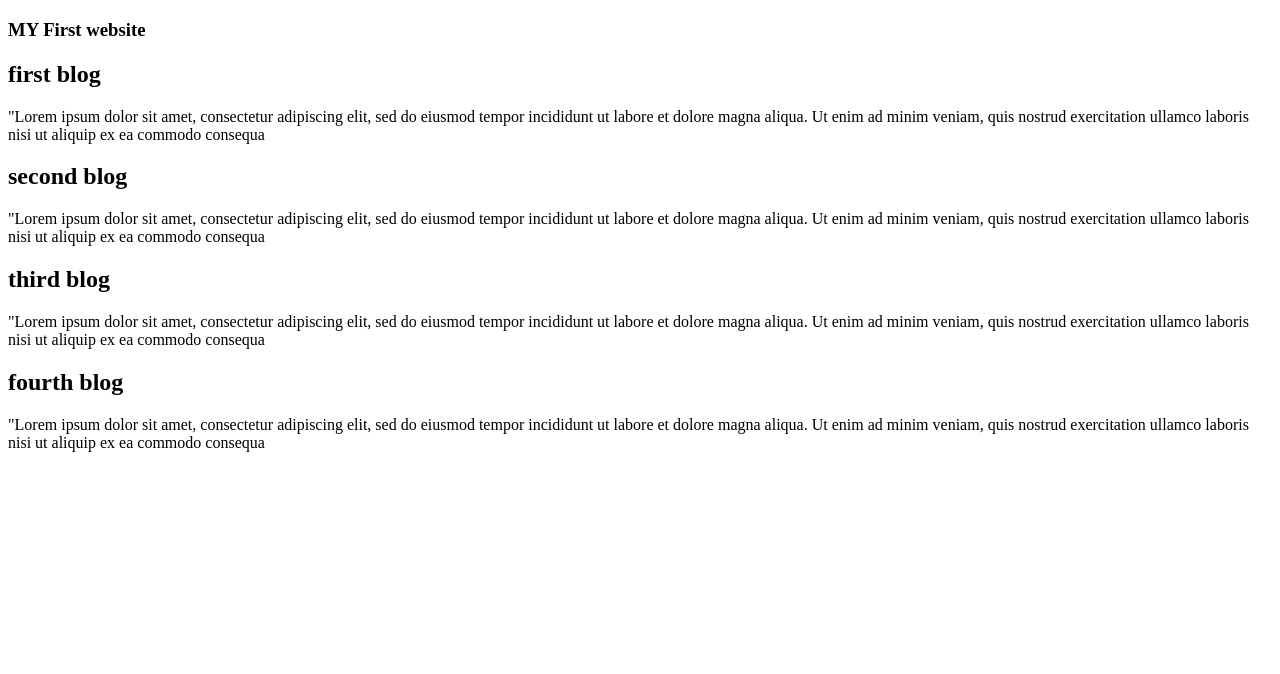
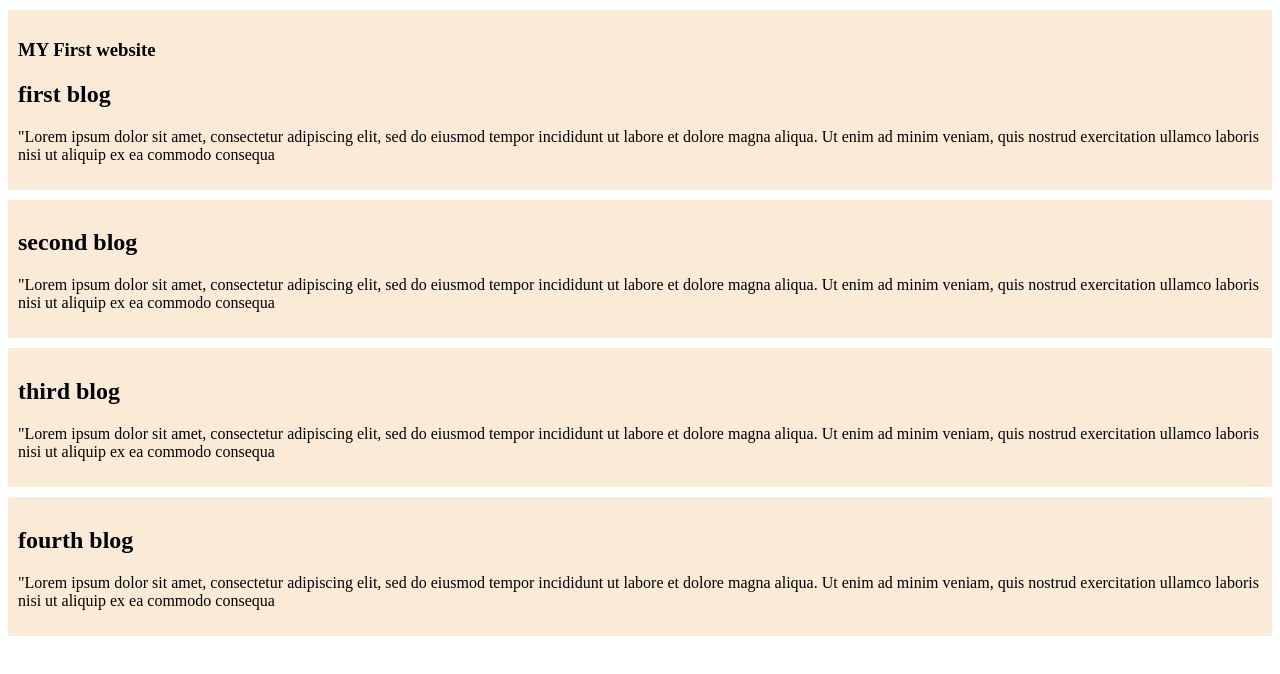
Before and after one commit to humayun-9/first-git, a plain HTML site: page index.html in a window 1280 px wide. Drawn offline with Linux system fonts and the light colour scheme.

Commit message:
added the blog

```diff
--- a/index.html
+++ b/index.html
@@ -19,6 +19,8 @@
               quis nostrud exercitation ullamco laboris nisi ut
             aliquip ex ea commodo consequa
         </p>
+        </div>
+        <div>
         <h2>second blog</h2>
            <p class="blog">
             "Lorem ipsum dolor sit amet, consectetur adipiscing elit, sed do eiusmod tempor incididunt
@@ -26,6 +28,8 @@
               quis nostrud exercitation ullamco laboris nisi ut
             aliquip ex ea commodo consequa
         </p>
+</div>
+        <div>
 <h2> third blog</h2>
            <p class="blog">
             "Lorem ipsum dolor sit amet, consectetur adipiscing elit, sed do eiusmod tempor incididunt
@@ -33,6 +37,9 @@
               quis nostrud exercitation ullamco laboris nisi ut
             aliquip ex ea commodo consequa
         </p>
+        </div>
+
+    <div>
         <h2>fourth blog</h2>
            <p class="blog">
             "Lorem ipsum dolor sit amet, consectetur adipiscing elit, sed do eiusmod tempor incididunt
--- a/style/blog.css
+++ b/style/blog.css
@@ -1,8 +1,8 @@
-/*div{
+div{
 background-color: antiquewhite;
 padding: 10px;
 margin-top: 10px;
-}*/
+}
 .class{
     background-color: brown;
 margin-top: 10px;
```
